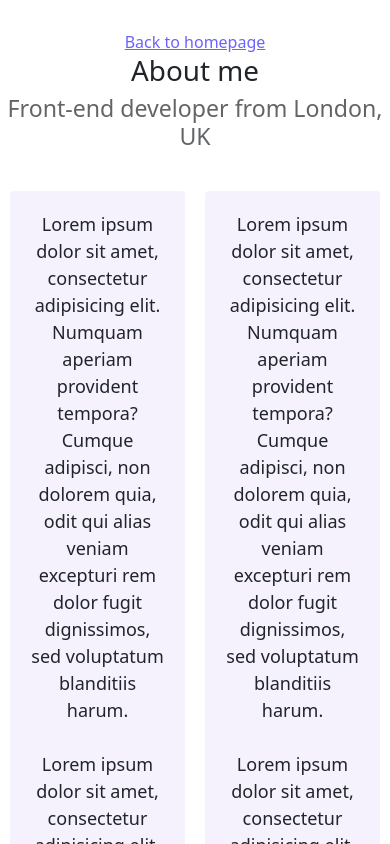
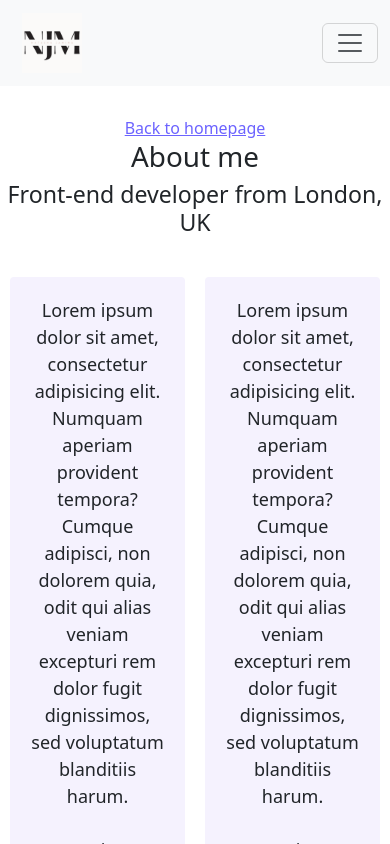
Before and after one commit to Jamimajams/Portfolio, a website: page about.html in a window 390 px wide. Shown: the top 844 px of the page. Drawn offline with nearby package versions, Linux system fonts and the light colour scheme.

Commit message:
fixed navbar

```diff
--- a/about.html
+++ b/about.html
@@ -19,6 +19,40 @@
     <title>About Natasha</title>
   </head>
   <body>
+    <nav class="navbar navbar-expand-lg bg-body-tertiary position-sticky">
+      <div class="container-fluid">
+        <img
+          src="images/logo.png"
+          alt="Logo"
+          width="60"
+          class="navbar-brand logo"
+        />
+        <button
+          class="navbar-toggler"
+          type="button"
+          data-bs-toggle="collapse"
+          data-bs-target="#navbarNav"
+          aria-controls="navbarNav"
+          aria-expanded="false"
+          aria-label="Toggle navigation"
+        >
+          <span class="navbar-toggler-icon"></span>
+        </button>
+        <div class="collapse navbar-collapse" id="navbarNav">
+          <ul class="navbar-nav">
+            <li class="nav-item">
+              <a class="nav-link" aria-current="page" href="index.html">Home</a>
+            </li>
+            <li class="nav-item">
+              <a class="nav-link active" href="about.html">About Me</a>
+            </li>
+            <li class="nav-item">
+              <a class="nav-link" href="about.html#contact">Contact Me</a>
+            </li>
+          </ul>
+        </div>
+      </div>
+    </nav>
     <a href="index.html" class="homepage-link">Back to homepage</a>
     <h1>About me</h1>
     <h3>Front-end developer from London, UK</h3>
--- a/style.css
+++ b/style.css
@@ -5,12 +5,8 @@
   --box-shadow: 0 5px 10px rgba(0, 0, 0, 0.3);
 }
 
-body {
-  padding-top: 30px;
-}
-
 nav {
-  position: fixed !important;
+  top: 0;
   margin-bottom: 30px;
   width: 100%;
 }
@@ -39,7 +35,7 @@ h2 {
 
 h3 {
   font-size: 24px;
-  opacity: 0.7;
+  color: #626669;
 }
 
 p {
```
Also changed, not shown: index.html (+4 -2 lines).
